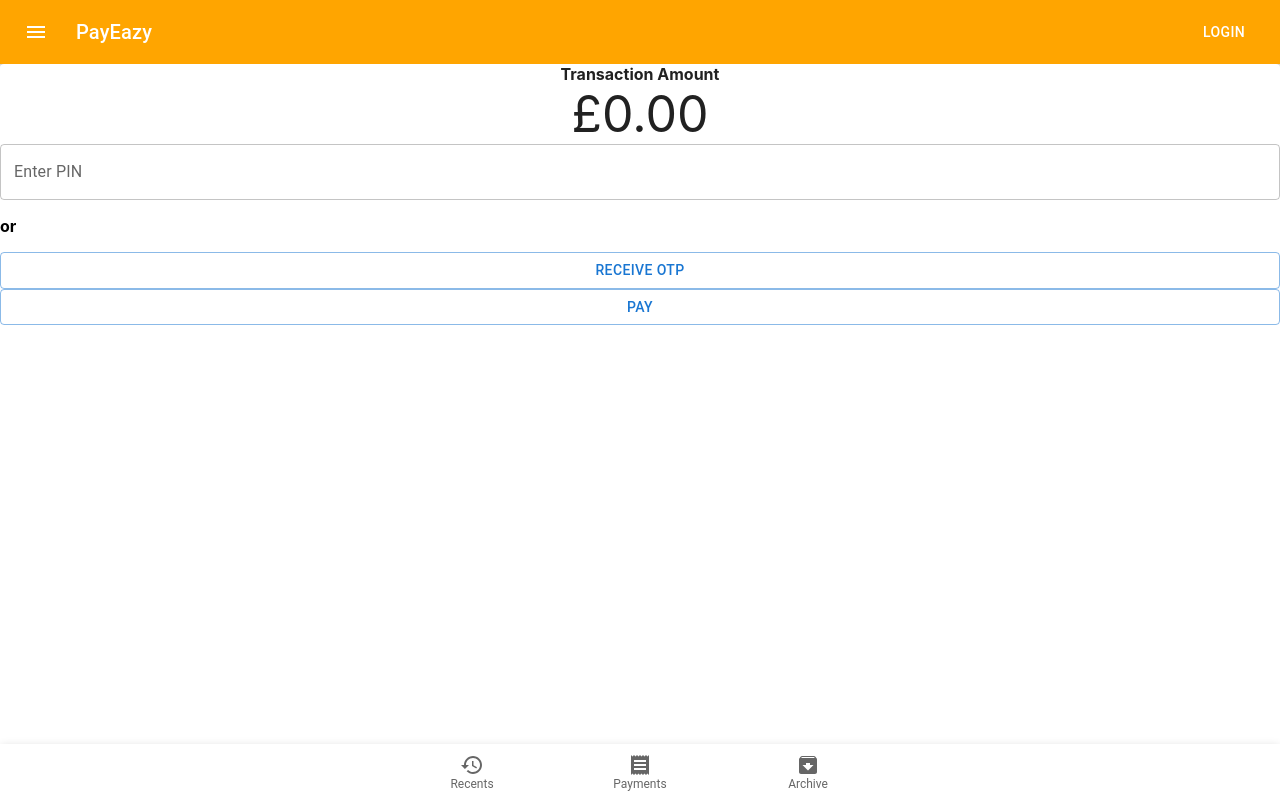
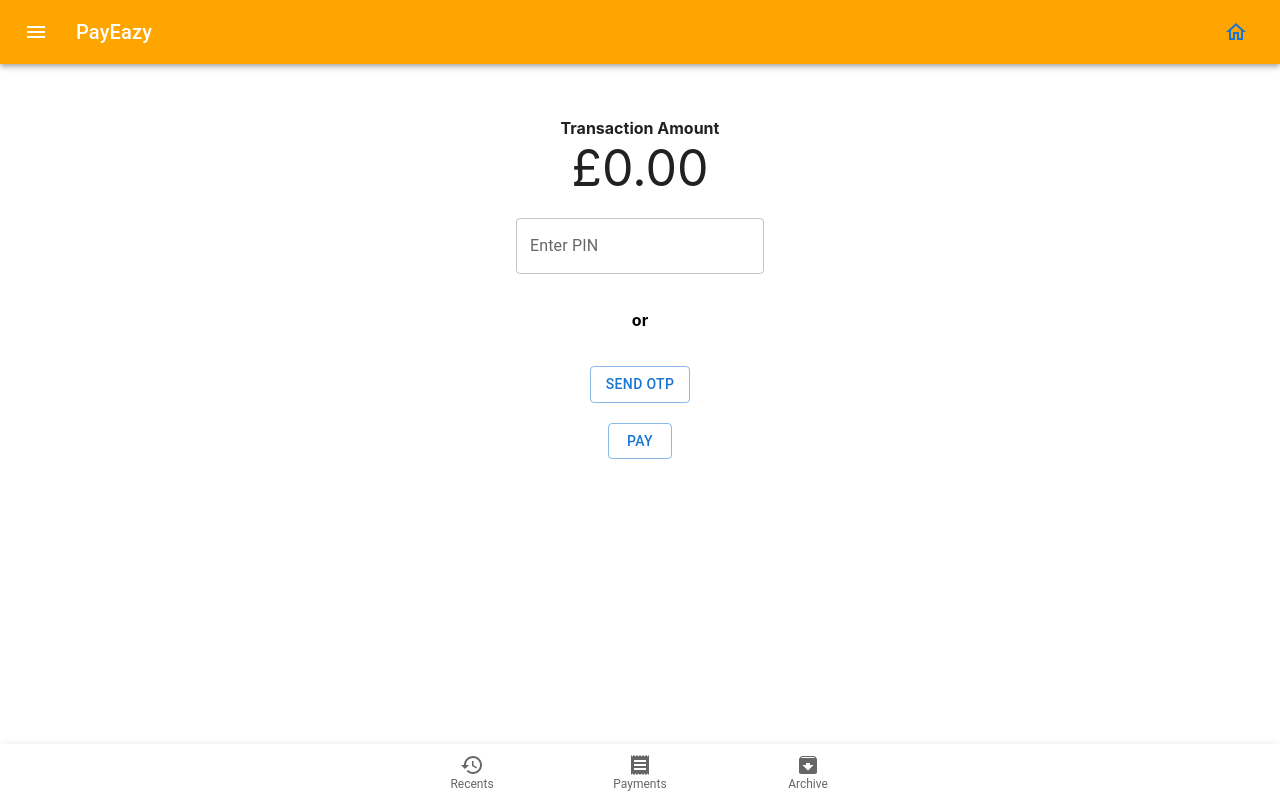
Before and after one commit to krishna63/payZappForTide, a React (Create React App) app in the folder payzapp/: page /auth in a window 1280 px wide. Built offline with nearby package versions, Linux system fonts and the light colour scheme.

Commit message:
feat: added succes screen

```diff
--- a/payzapp/src/App.js
+++ b/payzapp/src/App.js
@@ -8,7 +8,7 @@
 import IconButton from '@mui/material/IconButton';
 import MenuIcon from '@mui/icons-material/Menu';
 import Paper from '@mui/material/Paper';
-import { InputLabel, OutlinedInput, InputAdornment, FormControl } from '@mui/material';
+import { InputLabel, OutlinedInput, InputAdornment } from '@mui/material';
 import BottomNavigation from '@mui/material/BottomNavigation';
 import BottomNavigationAction from '@mui/material/BottomNavigationAction';
 import RestoreIcon from '@mui/icons-material/Restore';
@@ -18,6 +18,7 @@
 import Card from '@mui/material/Card';
 import CardContent from '@mui/material/CardContent';
 import AppContext from './AppContext';
+import HomeIcon from '@mui/icons-material/HomeOutlined';
 import { Outlet,
   useLocation,
   useNavigate
@@ -52,6 +53,11 @@
     // sync with inout below
     amount: purchaseAmount
   }
+
+  const redirectToHome = () => {
+    navigate("/");
+  }
+
   return (
     <React.Fragment>
       <AppContext.Provider value={appData}>
@@ -60,6 +66,7 @@
             style={{
               backgroundColor: 'orange'
             }}
+            onClick={redirectToHome}
           >
             <Toolbar>
               <IconButton
@@ -74,7 +81,9 @@
               <Typography variant="h6" component="div" sx={{ flexGrow: 1 }}>
                 PayEazy
               </Typography>
-              <Button color="inherit">Login</Button>
+              <IconButton color="primary" aria-label="home" component="home">
+                <HomeIcon/>
+              </IconButton>
             </Toolbar>
           </AppBar>
           <Outlet />
--- a/payzapp/src/Authenticate.jsx
+++ b/payzapp/src/Authenticate.jsx
@@ -1,17 +1,43 @@
 import React from "react";
 import { TextField, Box, Button } from "@mui/material";
 import TransactionAmount from "./TransactionAmount";
+import { useNavigate } from "react-router-dom";
+
 
 function Authenticate() {
+  const navigate = useNavigate();
 
-    return (
-        <Box sx={{ display: 'flex', flexDirection: 'column' }}>
-            <TransactionAmount />
-            <TextField id="outlined-basic" label="Enter PIN" variant="outlined" />
-            <p><b>or</b></p>
-            <Button variant="outlined">Receive OTP</Button>
-            <Button variant="outlined">Pay</Button>
-        </Box>
-    )
+  const redirectToSucess = () => {
+    navigate("/success");
+  }
+
+  return (
+    <Box sx={{
+      display: "flex",
+      flexDirection: "column",
+      alignItems: "center",
+      padding: "54px"
+    }}>
+      <TransactionAmount />
+      <TextField id="outlined-basic" label="Enter PIN" variant="outlined"
+        style={{
+          margin: '20px 0'
+        }}
+        type="password"
+        maxlength="4"
+      />
+      <p><b>or</b></p>
+      <Button variant="outlined"
+        style={{
+          margin: '20px 0'
+        }}
+      >
+        Send OTP
+      </Button>
+      <Button variant="outlined"
+        onClick={redirectToSucess}
+      >Pay</Button>
+    </Box>
+  )
 }
 export default Authenticate;
--- a/payzapp/src/ScanToPay.jsx
+++ b/payzapp/src/ScanToPay.jsx
@@ -5,12 +5,16 @@
 } from "@mui/material";
 import { useNavigate } from "react-router-dom";
 import TransactionAmount from "./TransactionAmount";
+import IconButton from '@mui/material/IconButton';
 import QrCodeIcon from '@mui/icons-material/QrCode2Outlined';
 
 function ScanToPay() {
   const navigate = useNavigate();
   const handleCancel = () => {
     navigate("/");
+  }
+  const goToCred = () => {
+    navigate("/auth");
   }
   return (
     <Box sx={{
@@ -20,7 +24,12 @@
       padding: "54px"
     }}>
       <TransactionAmount />
-      <QrCodeIcon sx={{ width: '100%', height: '200px', margin: 'auto' }} />
+      <IconButton color="primary" aria-label="upload picture" component="label"
+        onClick={goToCred}
+      >
+        <QrCodeIcon sx={{ width: '100%', height: '200px', margin: 'auto' }}
+        />
+      </IconButton>
       <Button variant="outlined"
         onClick={handleCancel}
         style={{ marginTop: '16px' }}
--- /dev/null
+++ b/payzapp/src/TransactionSucesses.jsx
@@ -0,0 +1,29 @@
+import {
+    Box,
+  } from "@mui/material";
+  import React from "react";
+  import TransactionAmount from "./TransactionAmount";
+  import DoneOutlined from "@mui/icons-material/DoneAllOutlined"
+
+  function TransactionSucess() {
+    return (
+      <Box sx={{
+        display: "flex",
+        flexDirection: "column",
+        alignItems: "center",
+        padding: "54px"
+      }}>
+        <DoneOutlined sx={{ width: '50px', height:'50px', margin: 'auto' }} />
+        <TransactionAmount />
+        <b style={{fontSize: 50, marginTop: '16px'}}>Transaction Id</b>
+        <p style={{
+            fontSize: 50,
+            margin: "16px"
+        }}>
+        {parseInt(Math.random()*10000, 10)}
+        </p>
+      </Box>
+    );
+  }
+
+  export default TransactionSucess;
--- a/payzapp/src/index.js
+++ b/payzapp/src/index.js
@@ -10,6 +10,7 @@
 } from "react-router-dom";
 import reportWebVitals from './reportWebVitals';
 import Authenticate from './Authenticate';
+import TransactionSucess from './TransactionSucesses';
 
 const router = createBrowserRouter([
   {
@@ -27,6 +28,10 @@
       {
         path: "/auth",
         element: <Authenticate/>
+      },
+      {
+        path: "/success",
+        element: <TransactionSucess/>
       }
     ],
   },
```
